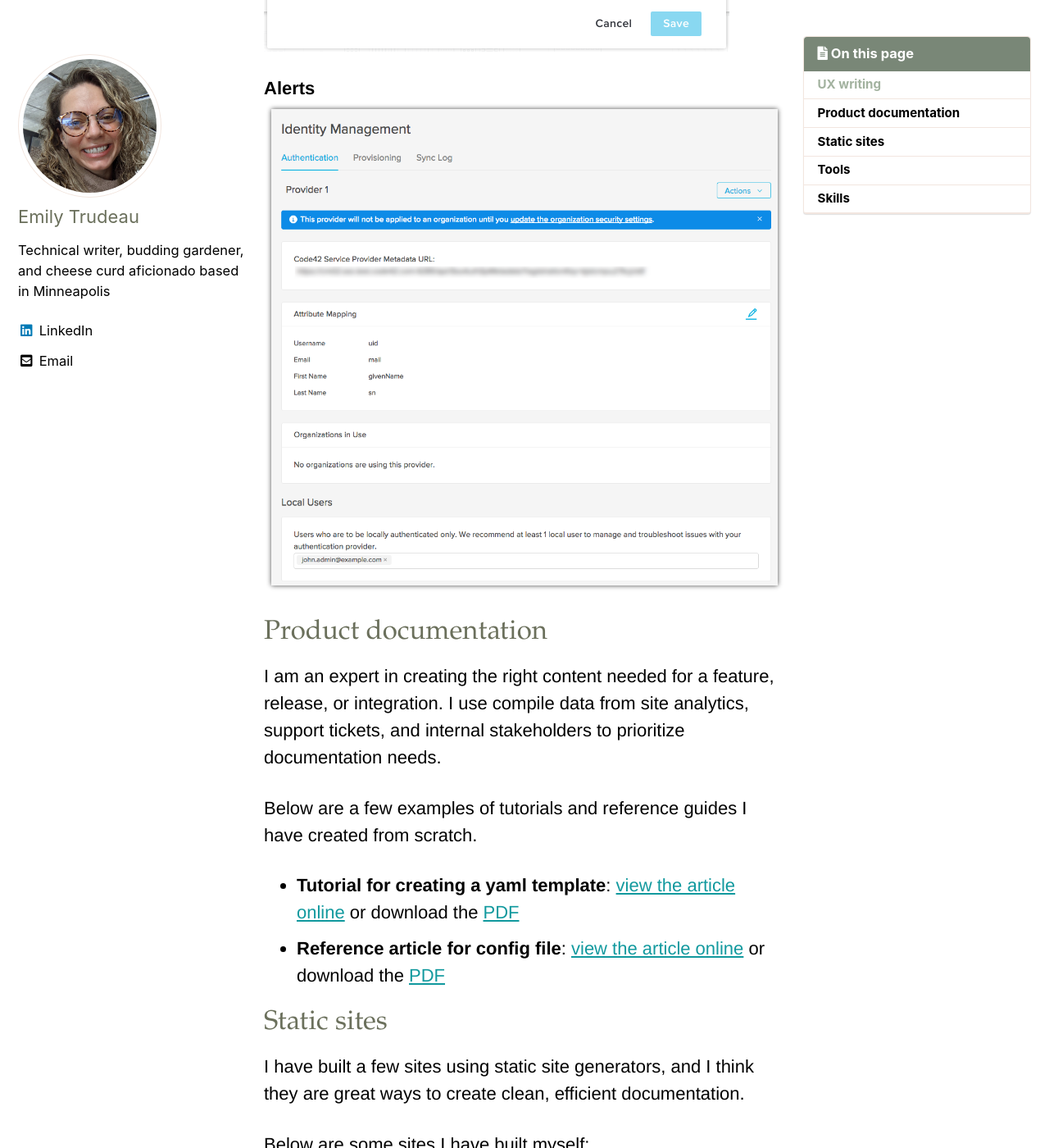
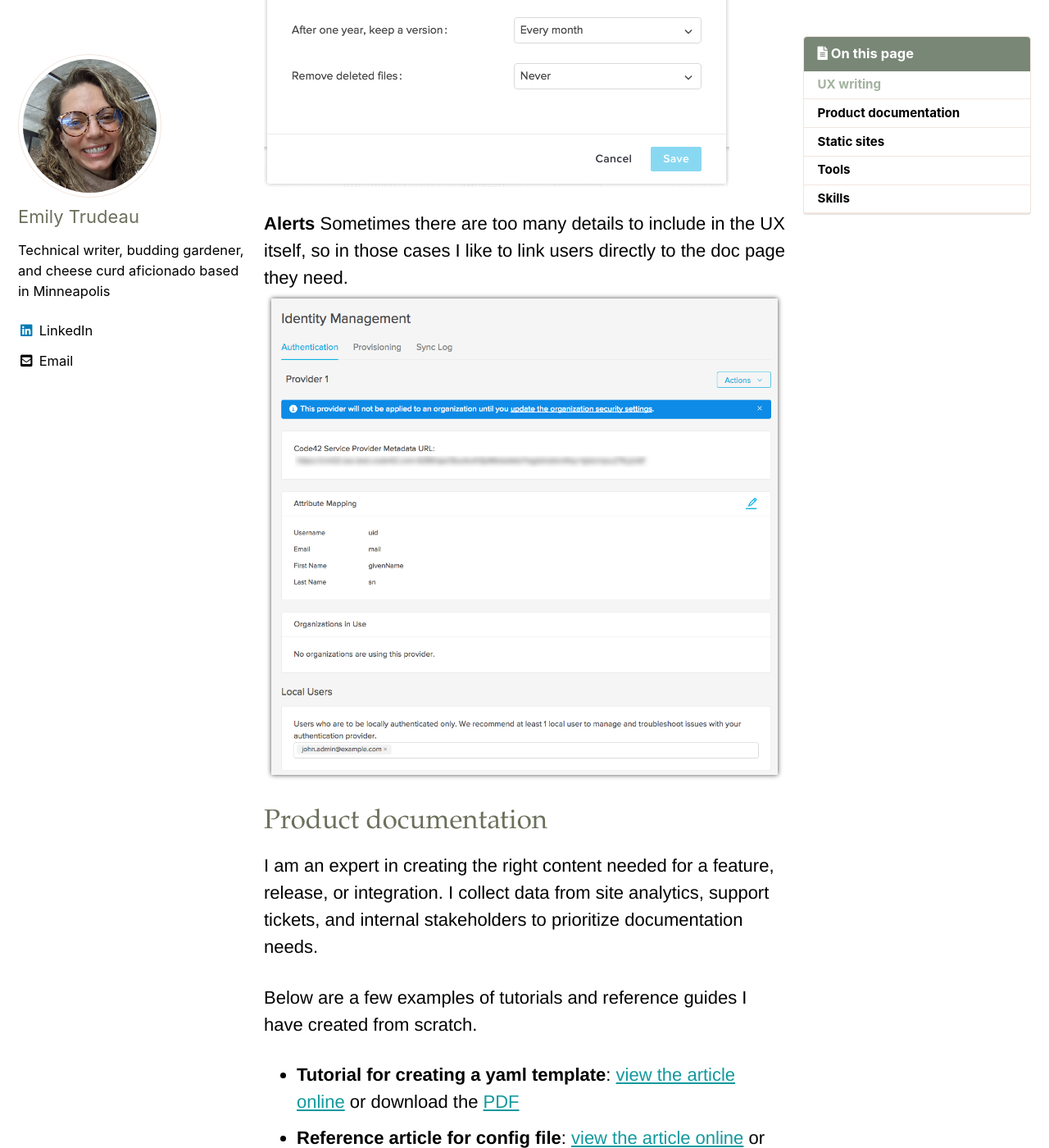
Before and after one commit to ExplainerEmily/ExplainerEmily.github.io, a Jekyll site: the page built from _pages/examples.md, in a window 1280 px wide and 1400 px high, scrolled down 3183 px. Shown: the whole window at 82% size. Built offline with Jekyll 4.4.1, drawn with Linux system fonts in a browser that asks for light colours; cached includes are drawn as plain includes; some of the changed text lies outside the part shown.

Commit message:
Adding more examples

```diff
--- a/_pages/examples.md
+++ b/_pages/examples.md
@@ -13,19 +13,22 @@ UX text is such an important piece of the documentation puzzle– it can answer
 Here's some examples of times when I have collaborated with product designers and developers to create helpful UX text.
 
 **Empty state**
+Empty states are under utilized in my opinion. I think they can be a great way to set users up for success when they are about to start a process that takes multiple steps.
 ![Authentication Empty State](/assets/images/EmptyStateAddSSO.png)
 ![Add Provisioning](/assets/images/AddProvisioningUXText.png)
 
 **Helping users update settings**
+These screens help give users context into their actions without having to go to the doc site. I worked with user personas to make sure these screens were easily understood by our audience.
 ![Authentication Settings](/assets/images/AuthenticationUXText.png)
 ![Mapping Options](/assets/images/ModalMappingUXText.png)
 ![Frequency and versions](/assets/images/frequencyandversions.png)
 
 **Alerts**
+Sometimes there are too many details to include in the UX itself, so in those cases I like to link users directly to the doc page they need.
 ![Notification](/assets/images/CloudSSO-identity-mgmt-details.png)
 
 # Product documentation
-I am an expert in creating the right content needed for a feature, release, or integration. I use compile data from site analytics, support tickets, and internal stakeholders to prioritize documentation needs.
+I am an expert in creating the right content needed for a feature, release, or integration. I collect data from site analytics, support tickets, and internal stakeholders to prioritize documentation needs.
 
 Below are a few examples of tutorials and reference guides I have created from scratch.
 
```
